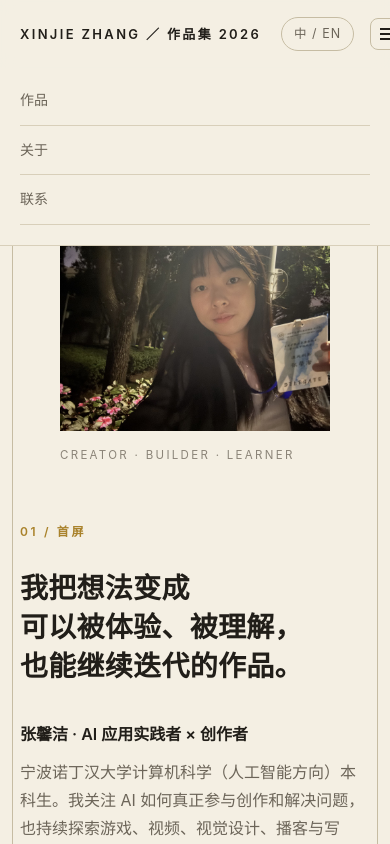
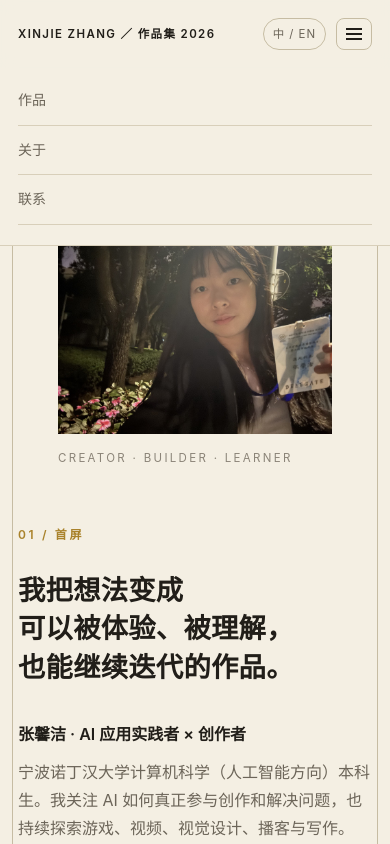
Before and after one commit to Jade681/portfolio, a plain HTML site: page index.html in a window 390 px wide. Both pictures are taken after a click on the button "菜单". Shown: the top 844 px of the page. Drawn offline with Linux system fonts and the light colour scheme.

Commit message:
Tighten header and typography on very small screens
Co-Authored-By: Claude Sonnet 5 <noreply@anthropic.com>

```diff
--- a/assets/style.css
+++ b/assets/style.css
@@ -504,6 +504,18 @@ section + section { border-top: 1px solid var(--line); }
   .nav-toggle span::after { position: absolute; top: 5px; }
 }
 
+@media (max-width: 460px) {
+  .wrap { padding-left: 18px; padding-right: 18px; }
+  .site-header .wrap { gap: 10px; }
+  .brand { font-size: 11.5px; letter-spacing: 0.12em; }
+  .nav { gap: 10px; }
+  .lang-toggle { padding: 5px 9px; font-size: 11.5px; }
+  .nav .nav-links { inset: 68px 0 auto 0; padding-left: 18px; padding-right: 18px; }
+  .hero-quote { font-size: clamp(24px, 7vw, 30px); }
+  .display { font-size: clamp(25px, 7vw, 32px); }
+  .site-footer .wrap { flex-direction: column; gap: 8px; }
+}
+
 @media (prefers-reduced-motion: reduce) {
   html { scroll-behavior: auto; }
   * { transition: none !important; }
```
